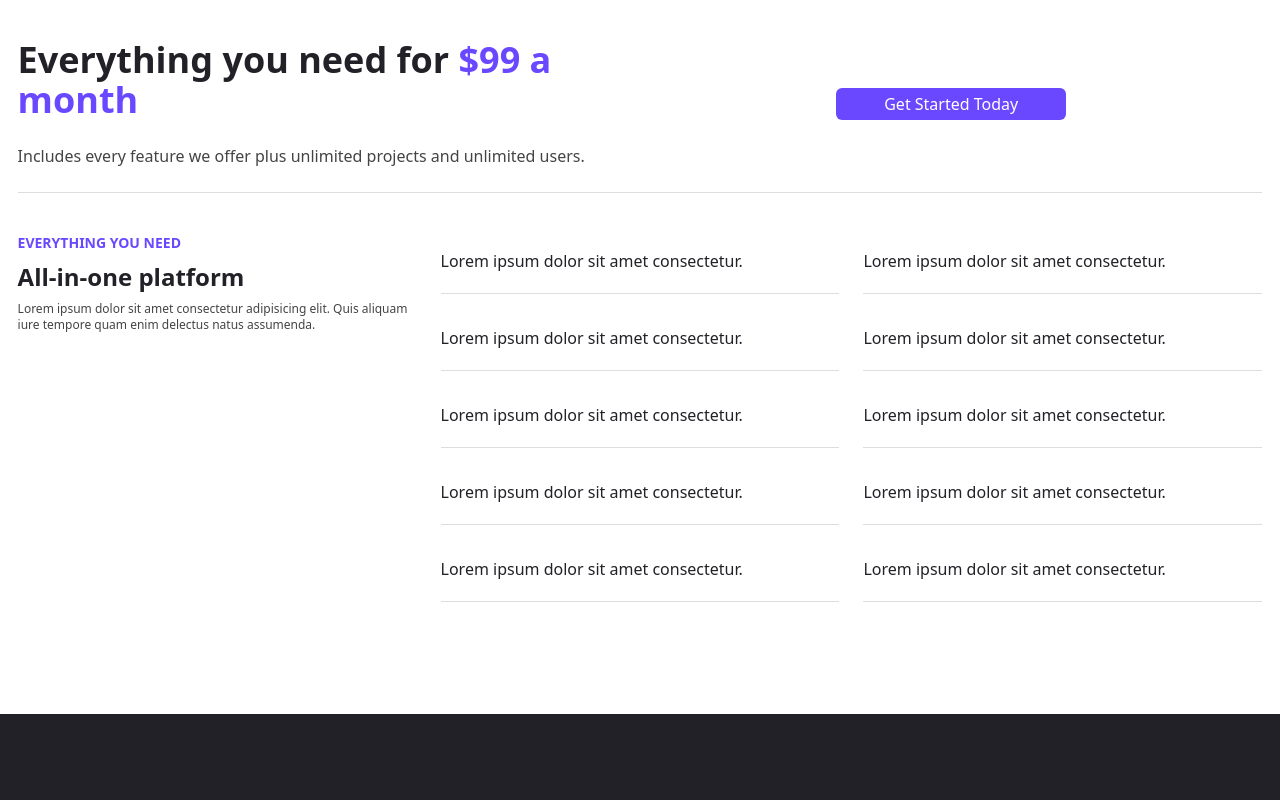
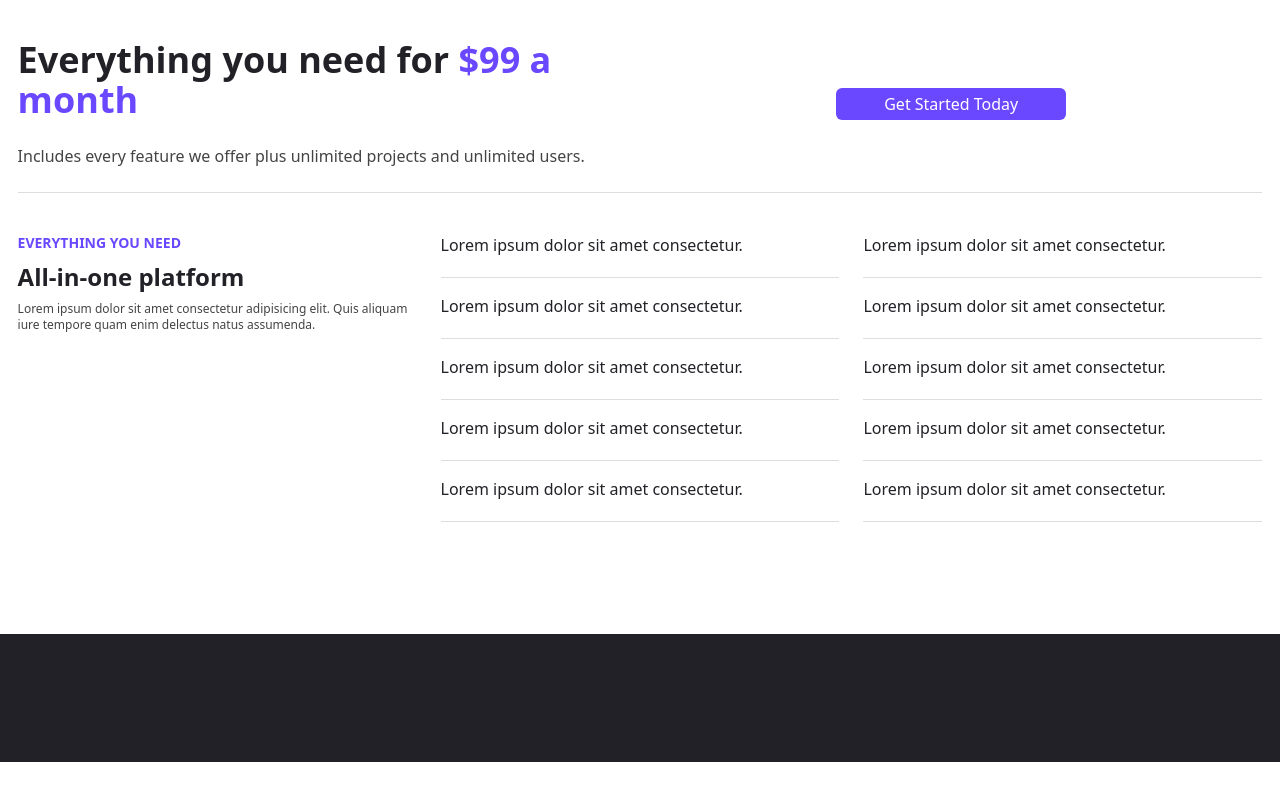
Before and after one commit to krypton225/data-enrich, a React (Create React App) app: page / in a window 1280 px wide. Shown: the part 793-1593 px from the top of the page. After the commit the page ends 1555 px from the top, so only its background shows below. Built offline with nearby package versions, Linux system fonts and the light colour scheme.

Commit message:
EDIT padding @ SingleInfo component

```diff
--- a/src/components/home/SingleInfo.jsx
+++ b/src/components/home/SingleInfo.jsx
@@ -1,27 +1,27 @@
 const SingleInfo = () => {
     return (
         <div className="w-full">
-            <div className="py-4">
+            <div className="pb-4">
                 <p className="mb-5">Lorem ipsum dolor sit amet consectetur.</p>
                 <div className="divider"></div>
             </div>
 
-            <div className="py-4">
+            <div className="pb-4">
                 <p className="mb-5">Lorem ipsum dolor sit amet consectetur.</p>
                 <div className="divider"></div>
             </div>
 
-            <div className="py-4">
+            <div className="pb-4">
                 <p className="mb-5">Lorem ipsum dolor sit amet consectetur.</p>
                 <div className="divider"></div>
             </div>
 
-            <div className="py-4">
+            <div className="pb-4">
                 <p className="mb-5">Lorem ipsum dolor sit amet consectetur.</p>
                 <div className="divider"></div>
             </div>
 
-            <div className="py-4">
+            <div className="pb-4">
                 <p className="mb-5">Lorem ipsum dolor sit amet consectetur.</p>
                 <div className="divider"></div>
             </div>
--- a/src/routes/Home.jsx
+++ b/src/routes/Home.jsx
@@ -48,7 +48,7 @@ const Home = () => {
 
                     <div className="divider"></div>
 
-                    <div className="mt-10 grid grid-cols-1 lg:grid-cols-3 gap-6 mx-auto lg:mx-0 text-center lg:text-left text-primary">
+                    <div className="mt-10 grid grid-cols-1 lg:grid-cols-3 gap-6 items-start mx-auto lg:mx-0 text-center lg:text-left text-primary">
                         <LeftPartSection />
 
                         <SingleInfo />
```
